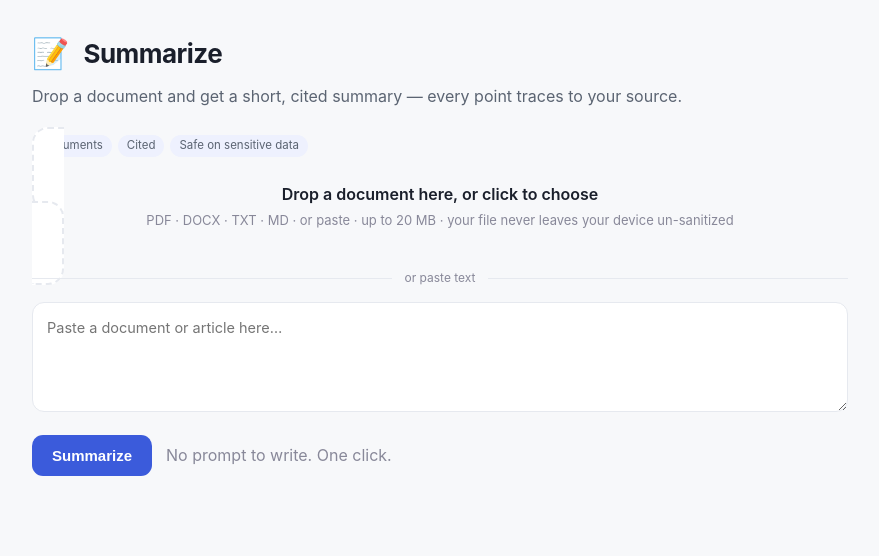
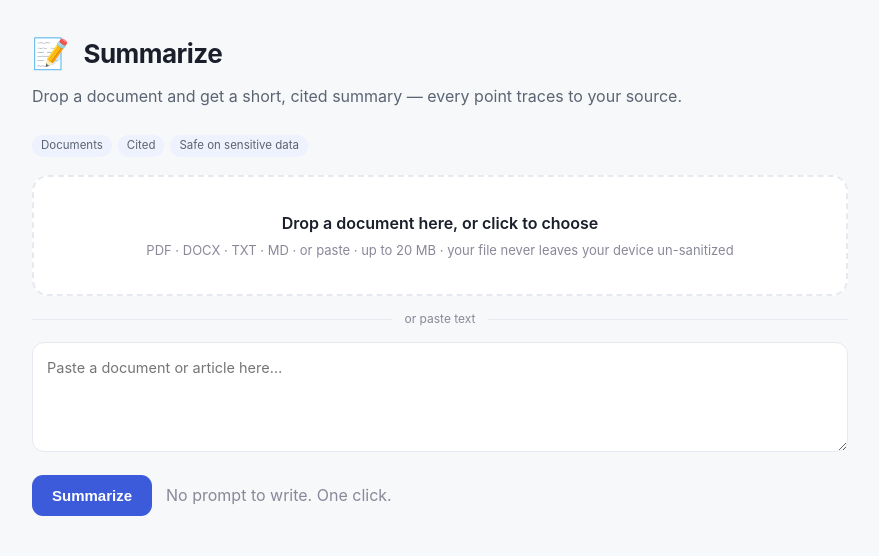
Before and after one commit to tjromack/project-suver, a FastAPI app: page /t/summarize in a window 1280 px wide. Shown: the part 69-625 px from the top of the page, without its empty margins (200-1079 px from the left). Run offline with FastAPI, Linux system fonts and the light colour scheme.

Commit message:
Fix: drop zone collapsed to a strip — <label> is inline, add display:block;width:100%
Caught in Trevor's Demo: the drag/drop label shrank to its content and overlapped the tag row.
Make it a full-width block; nudge the tag-row spacing.

Co-Authored-By: Claude Opus 4.8 <noreply@anthropic.com>

```diff
--- a/app/shell/templates/tool.html
+++ b/app/shell/templates/tool.html
@@ -5,8 +5,10 @@
 <style>
   .toolhead{display:flex;align-items:center;gap:14px;margin-bottom:6px}
   .toolhead .ic{font-size:30px}
-  .drop{margin:18px 0 0;padding:30px;border:2px dashed var(--line);border-radius:var(--radius);
-    background:var(--panel);text-align:center;cursor:pointer;transition:border-color .12s,background .12s}
+  .drop{display:block;width:100%;margin:18px 0 0;padding:34px 30px;border:2px dashed var(--line);
+    border-radius:var(--radius);background:var(--panel);text-align:center;cursor:pointer;
+    transition:border-color .12s,background .12s}
+  .tagrow{margin-top:10px}
   .drop.hot{border-color:var(--accent);background:var(--accent-soft)}
   .drop .big{font-size:16px;font-weight:600}
   .drop .sub{color:var(--faint);font-size:13px;margin-top:4px}
@@ -17,7 +19,6 @@
     border:1px solid var(--line);background:var(--panel);color:var(--ink);font:inherit;font-size:14.5px}
   textarea:focus{outline:2px solid var(--accent-soft);border-color:var(--accent)}
   .actions{display:flex;align-items:center;gap:14px;margin-top:16px}
-  .tagrow{margin-top:4px}
   .tag{display:inline-block;font-size:11.5px;color:var(--muted);background:var(--accent-soft);
     padding:2px 9px;border-radius:999px;margin-right:6px}
   #result{margin-top:24px}
```
